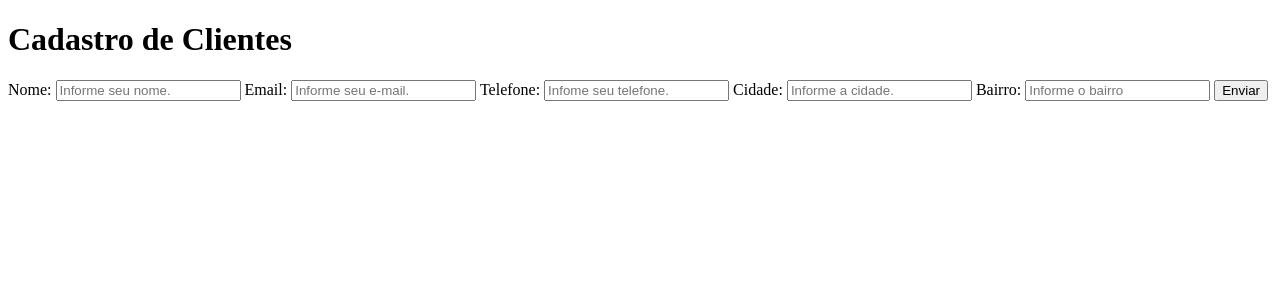
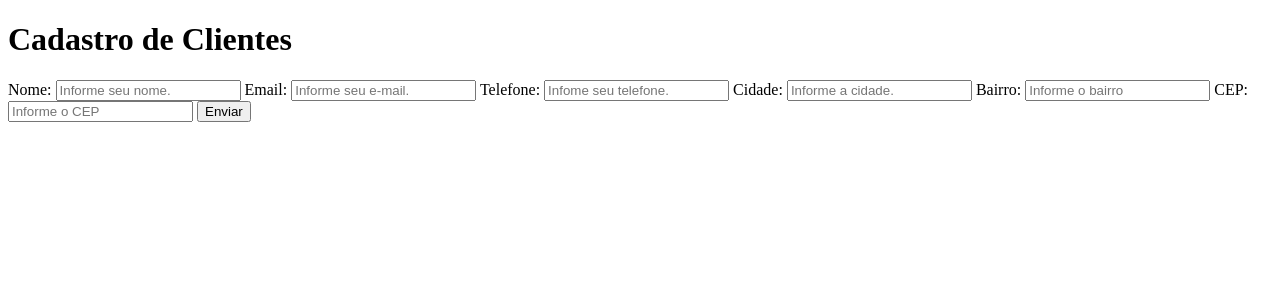
Before and after one commit to CarolinaAdescenco/Karamello, a PHP site: page /cadastrar_novo_cliente.php in a window 1280 px wide. Shown: the top 300 px of the page. Run offline with PHP 8.4, Linux system fonts and the light colour scheme.

Commit message:
#2 - Adicionado o CEP

```diff
--- a/cadastrar_novo_cliente.php
+++ b/cadastrar_novo_cliente.php
@@ -23,6 +23,9 @@
 		<label>Bairro:</label>
 		<input type="text" name="txtbairro" id="textbairro" placeholder="Informe o bairro">
 
+		<label>CEP: </label>
+		<input type="text" name="txtcep" id="textcep" placeholder="Informe o CEP">
+
 		<input type="submit" value="Enviar" name="acao">
 
 	</form>
```
